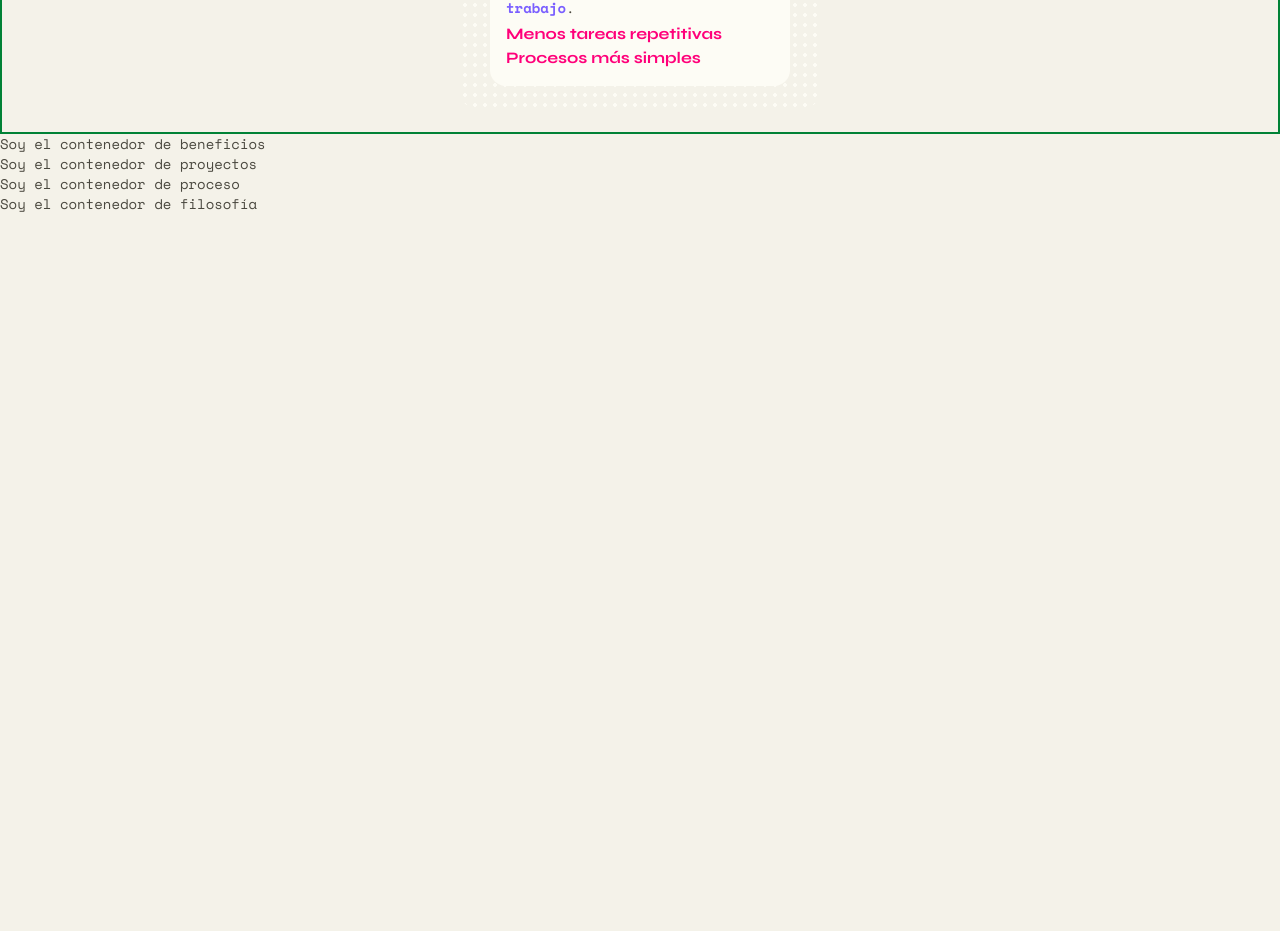
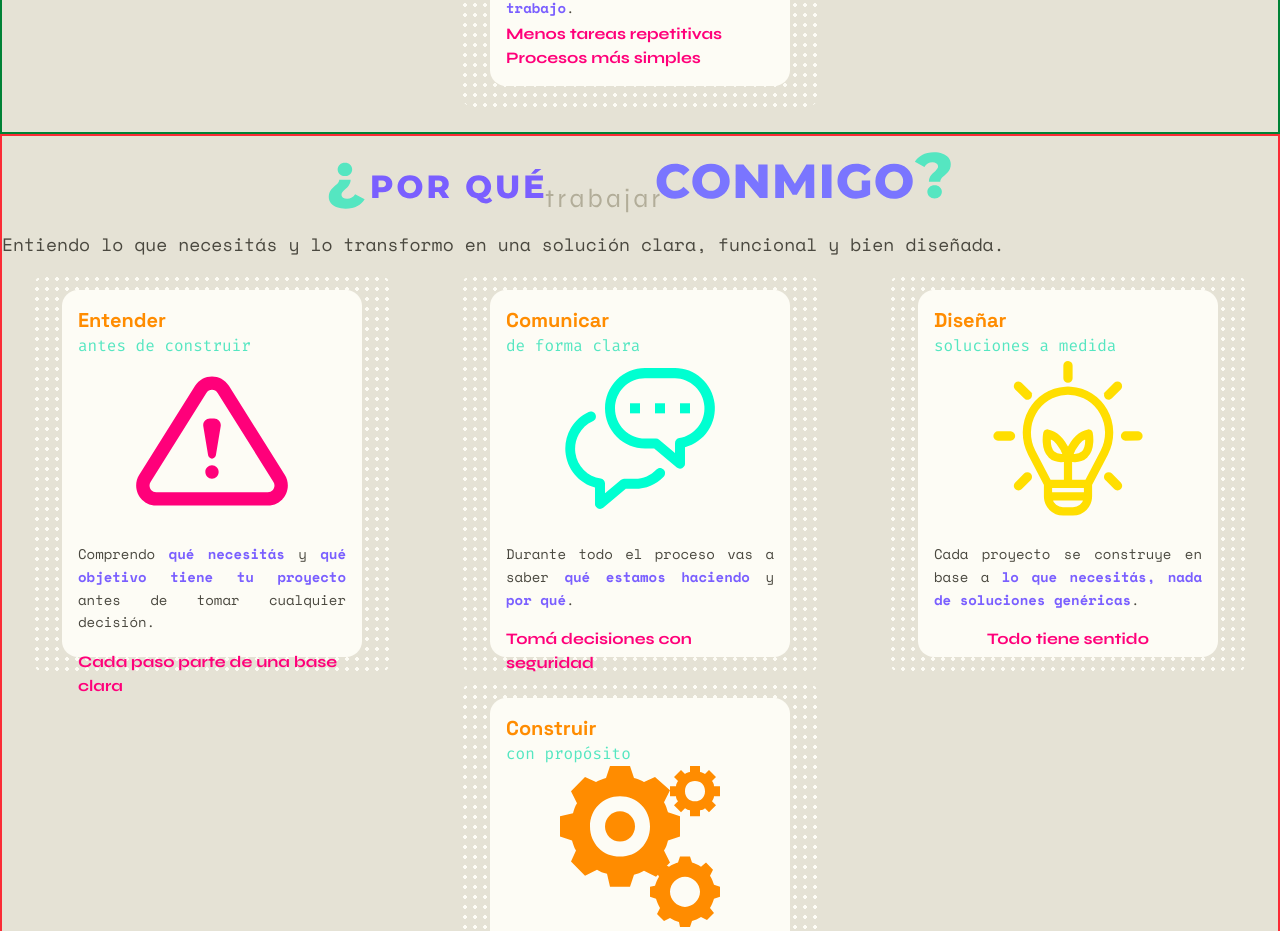
Before and after one commit to mvirm/web, a React (Vite) app in the folder web/: page / in a window 1280 px wide. Shown: the part 1534-2465 px from the top of the page. Before the commit the page ends 1748 px from the top, so only its background shows below. Built offline with nearby package versions, Linux system fonts and the light colour scheme.

Commit message:
servicios y beneficios completo

```diff
--- a/web/public/json/benefits.json
+++ b/web/public/json/benefits.json
@@ -6,15 +6,15 @@
       "anchor": "antes de construir",
       "description": "Comprendo *qué necesitás* y *qué objetivo tiene tu proyecto* antes de tomar cualquier decisión.",
       "image": "/images/benefits/understand.svg",
-      "highlight": "Cada paso parte de una base clara."
+      "highlight": "Cada paso parte de una base clara"
     },
     {
       "id": "benefit-2",
       "title": "Comunicar",
       "anchor": "de forma clara",
       "description": "Durante todo el proceso vas a saber *qué estamos haciendo* y *por qué*.",
-      "image": "/images/benefits/communicate.svg",
-      "highlight": "Podés tomar decisiones con seguridad."
+      "image": "/images/benefits/comunicate.svg",
+      "highlight": "Tomá decisiones con seguridad"
     },
     {
       "id": "benefit-3",
@@ -22,7 +22,7 @@
       "anchor": "soluciones a medida",
       "description": "Cada proyecto se construye en base a *lo que necesitás, nada de soluciones genéricas*.",
       "image": "/images/benefits/design.svg",
-      "highlight": "Todo tiene sentido dentro de tu proyecto."
+      "highlight": "Todo tiene sentido"
     },
     {
       "id": "benefit-4",
@@ -30,7 +30,7 @@
       "anchor": "con propósito",
       "description": "El objetivo no es solo que *se vea bien*, sino que *cumpla su función*.",
       "image": "/images/benefits/build.svg",
-      "highlight": "Tu web realmente hace lo que tiene que hacer."
+      "highlight": "Tu web genera resultados"
     }
   ]
 }
--- /dev/null
+++ b/web/src/components/benefits/BenefitCard.jsx
@@ -0,0 +1,27 @@
+import ParseStrongText from "../utils/parseText/ParseStrongText";
+
+const BenefitCard = ({ id, title, anchor, description, image, highlight }) => {
+  return (
+    <div className="benefitCardContainer">
+      <div className="benefitCard">
+        {/* TITULO */}
+        <section className="benefitCardHeader">
+          <h3>{title}</h3>
+          <h5>{anchor}</h5>
+        </section>
+        {/* CONTENIDO CENTRAL */}
+        <section className="benefitCardContent">
+          {/* IMAGEN */}
+          <img src={image} alt={title} />
+          <p>{ParseStrongText(description)}</p>
+        </section>
+        {/* HIGHLIGHTS */}
+        <section className="benefitCardHighlight">
+          <span>{highlight}</span>
+        </section>
+      </div>
+    </div>
+  );
+};
+
+export default BenefitCard;
--- a/web/src/components/benefits/Benefits.jsx
+++ b/web/src/components/benefits/Benefits.jsx
@@ -1,4 +1,18 @@
+import benefits from "../../assets/titles/benefits.svg";
+import BenefitsCardContainer from "./BenefitsCardContainer";
+
 const Benefits = () => {
-  return <div id="benefits"> Soy el contenedor de beneficios</div>;
+  return (
+    <div id="benefits" className="benefits-process-container">
+      <section>
+        <img src={benefits} alt="Beneficios" />
+      </section>
+      <p>
+        Entiendo lo que necesitás y lo transformo en una solución clara,
+        funcional y bien diseñada.
+      </p>
+      <BenefitsCardContainer />
+    </div>
+  );
 };
 export default Benefits;
--- /dev/null
+++ b/web/src/components/benefits/BenefitsCardContainer.jsx
@@ -0,0 +1,40 @@
+import { useState, useEffect } from "react";
+import Card from "./BenefitCard";
+const BenefitsCardContainer = () => {
+  //traigo los datos del json
+  const [data, setData] = useState(null);
+  useEffect(() => {
+    fetch("/json/benefits.json")
+      .then((response) => {
+        if (!response.ok) {
+          throw new Error("Error en la respuesta");
+        }
+
+        return response.json();
+      })
+      .then((data) => {
+        setData(data.benefits);
+      })
+      .catch((error) => {
+        console.error("Error fetching data:", error);
+      });
+  }, []);
+  console.log("beneficios: ", data);
+
+  return (
+    <div className="services-benefits-cards-container">
+      {data?.map((benefit) => (
+        <Card
+          id={benefit.id}
+          key={benefit.id}
+          title={benefit.title}
+          anchor={benefit.anchor}
+          description={benefit.description}
+          image={benefit.image}
+          highlight={benefit.highlight}
+        />
+      ))}
+    </div>
+  );
+};
+export default BenefitsCardContainer;
--- a/web/src/components/hero/Hero.jsx
+++ b/web/src/components/hero/Hero.jsx
@@ -19,11 +19,6 @@ const Hero = () => {
             <HeroText />
           </section>
           <section className="sectionHeroImage">
-            <img
-              src={icon}
-              alt="icon"
-              className="block md:hidden w-10 h-auto m-1"
-            />
             <GiftImage />
           </section>
         </div>
--- a/web/src/components/layout/Index.jsx
+++ b/web/src/components/layout/Index.jsx
@@ -1,4 +1,5 @@
 import Hero from "../hero/Hero.jsx";
+import ServicesAndBenefits from "./ServicesAndBenefits.jsx";
 import Services from "../services/Services.jsx";
 import Benefits from "../benefits/Benefits.jsx";
 import Projects from "../projects/Projects.jsx";
@@ -9,8 +10,7 @@ const Index = () => {
   return (
     <div className="min-h-screen max-w-screen gap-0">
       <Hero />
-      <Services />
-      <Benefits />
+      <ServicesAndBenefits />
       <Projects />
       <Process />
       <Philosophy />
--- /dev/null
+++ b/web/src/components/layout/ServicesAndBenefits.jsx
@@ -0,0 +1,17 @@
+import Services from "../services/Services";
+import Benefits from "../benefits/Benefits";
+const ServicesAndBenefits = () => {
+  return (
+    <div>
+      <Services />
+      <Benefits />
+      <div className="service-benefits-ctaContainer">
+        <section>
+          <span>¿Tenés una idea o una necesidad concreta?</span>
+          <button>hablemos</button>
+        </section>
+      </div>
+    </div>
+  );
+};
+export default ServicesAndBenefits;
--- a/web/src/components/navBar/Menu.jsx
+++ b/web/src/components/navBar/Menu.jsx
@@ -1,8 +1,8 @@
 import icon from "../../assets/icons/icon.svg";
-const Menu = ({ setShowMenu, scrollToSection }) => {
+const Menu = ({ scrollToSection }) => {
   return (
-    <div className="menu" onClick={() => scrollToSection("home")}>
-      <img src={icon} alt="icon" />
+    <div className="menu">
+      <img src={icon} alt="icon" onClick={() => scrollToSection("home")} />
       <h6 onClick={() => scrollToSection("services")}>servicios</h6>
       <h6 onClick={() => scrollToSection("benefits")}>beneficios</h6>
       <h6 onClick={() => scrollToSection("projects")}>proyectos</h6>
--- a/web/src/components/navBar/NavBar.jsx
+++ b/web/src/components/navBar/NavBar.jsx
@@ -23,7 +23,7 @@ const NavBar = () => {
     };
   }, [showMenu]);
 
-  //AUTO SCROLL PARA SECCIONES
+  //AUTO SCROLL PARA SECCIONES => scrollea y cierra el menu
   const scrollToSection = (id) => {
     const section = document.getElementById(id);
     if (section) {
@@ -31,7 +31,8 @@ const NavBar = () => {
         behavior: "smooth",
         block: "start",
       });
-      console.log("scroll a " + id);
+
+      setShowMenu(false);
     }
   };
 
@@ -58,7 +59,7 @@ const NavBar = () => {
       {/* Menu Desplegable */}
       {showMenu && (
         <div className="showMenu" ref={menuRef}>
-          <Menu setShowMenu={setShowMenu} scrollToSection={scrollToSection} />
+          <Menu scrollToSection={scrollToSection} />
         </div>
       )}
     </div>
--- a/web/src/index.css
+++ b/web/src/index.css
@@ -92,7 +92,7 @@ Ahora su archivo CSS está asociado con Tailwind CSS en lugar de CSS normal y la
 /* estilos customizados*/
 @layer base {
   body {
-    @apply bg-linen text-text-primary font-body text-xs md:text-sm;
+    @apply bg-parchment text-text-primary font-body text-xs md:text-sm;
   }
 }
 
@@ -148,7 +148,7 @@ Ahora su archivo CSS está asociado con Tailwind CSS en lugar de CSS normal y la
   background-size: var(--bg-dots-size);
 }
 .giftImage {
-  @apply relative w-full aspect-square mt-0 md:mt-4 lg:mt-0;
+  @apply relative w-full aspect-square mt-10 md:mt-4 lg:mt-0;
   & img {
     @apply absolute inset-0 w-full h-full object-cover -top-8 md:top-0;
   }
@@ -164,21 +164,22 @@ Ahora su archivo CSS está asociado con Tailwind CSS en lugar de CSS normal y la
   }
 }
 .iconMenu {
-  @apply fixed block md:hidden w-8 h-auto ml-2 pointer-events-auto;
+  @apply fixed top-3 left-3 block md:hidden w-8 h-auto pointer-events-auto z-120;
 }
+
 .menu {
   @apply bg-cream/80 border-b-4 border-ink text-xs w-28 pl-4 pr-2 py-2 rounded-lg shadow-lg pointer-events-auto;
   & img {
-    @apply w-10 h-auto -ml-2.5 mt-1.5;
+    @apply w-10 h-auto -ml-1.5 mt-0.5;
   }
   & h6 {
     @apply text-sm font-button text-text-primary py-1 cursor-pointer;
   }
 }
 .showMenu {
-  @apply fixed top-96 left-0 z-110 md:hidden;
+  @apply fixed top-0 left-0 z-130 md:hidden;
 }
-
+/*ESTILOS CONTENEDORES*/
 /*ESTILOS CONTENEDOR SERVICIOS y PROYECTOS*/
 .services-projects-container {
   @apply border-2 border-green-700 -top-10 md:-top-18 lg:-top-36 -mb-10 md:-mb-18 lg:-mb-36 relative;
@@ -187,6 +188,18 @@ Ahora su archivo CSS está asociado con Tailwind CSS en lugar de CSS normal y la
   }
   & p {
     @apply text-xs md:text-sm lg:text-lg mt-2 lg:mt-12 w-full mb-2.5 lg:mb-4 text-justify;
+  }
+}
+.benefits-process-container {
+  @apply border-2 border-red-500;
+  & section {
+    @apply flex  items-center justify-center;
+    & img {
+      @apply max-w-full h-auto md:max-w-4/5 lg:max-w-full;
+    }
+  }
+  & p {
+    @apply text-xs md:text-sm lg:text-lg mt-2 md:mt-3 lg:mt-4 w-full mb-2.5 lg:mb-4 text-justify;
   }
 }
 /*ESTILOS CARDS CONTAINER SERVICIOS Y BENEFICIOS*/
@@ -241,6 +254,56 @@ Ahora su archivo CSS está asociado con Tailwind CSS en lugar de CSS normal y la
     @apply font-button text-sm lg:text-base text-magenta font-semibold;
   }
 }
+/*ESTILOS CARD BENEFICIOS*/
+.benefitCardContainer {
+  @apply rounded-2xl w-11/12 h-52 md:w-90 lg:w-90 lg:h-100 flex flex-col justify-center items-center m-auto transition-all duration-300;
+  background-image: var(--bg-dots-card);
+  background-size: var(--bg-dots-size);
+}
+.benefitCardContainer:hover {
+  background-image: var(--bg-dots-hover-card);
+  transform: scale(1.03) translateY(-4px);
+}
+.benefitCard {
+  @apply bg-cream rounded-2xl w-11/12 h-11/12 md:w-10/12 flex flex-col p-2 lg:p-4 items-start;
+}
+.benefitCardHeader {
+  @apply flex flex-col w-full;
+  & h3 {
+    @apply font-subtitle text-title font-bold text-lg lg:text-xl w-full text-left;
+  }
+  & h5 {
+    @apply text-sm lg:text-base font-cta text-subtitle w-full text-left;
+  }
+}
+.benefitCardContent {
+  @apply flex flex-1 flex-row lg:flex-col items-center lg:items-stretch gap-2 h-full;
+  & img {
+    @apply w-1/3 h-auto lg:w-3/5;
+  }
+  & p {
+    @apply text-xs lg:text-sm mt-2 lg:mt-4 text-left lg:text-justify leading-relaxed;
+  }
+}
+.benefitCardHighlight {
+  @apply w-full mt-auto font-button text-sm lg:text-base text-magenta font-semibold;
+}
+/*CTA SERVICIOS Y BENEFICIOS*/
+.service-benefits-ctaContainer {
+  @apply w-full flex flex-col items-end;
+  & section {
+    @apply border-2 border-yellow w-full md:w-2/5 lg:w-1/3 flex flex-col items-center;
+    & span {
+      @apply text-sm md:text-base lg:text-xl font-cta text-text-primary;
+    }
+  }
+  & button {
+    @apply text-text-primary font-button font-bold text-xl lg:text-3xl w-full py-1 lg:py-4 hover:bg-(--color-button-bg) transition-all duration-300 pointer-events-auto;
+    background-image: var(--bg-dots-button);
+    background-size: var(--bg-dots-size);
+  }
+}
+
 /* :root {
   --text: #6b6375;
   --text-h: #08060d;
```
Also changed, not shown: web/public/images/benefits/design.svg (renamed from web/public/images/benefits/desing.svg).
